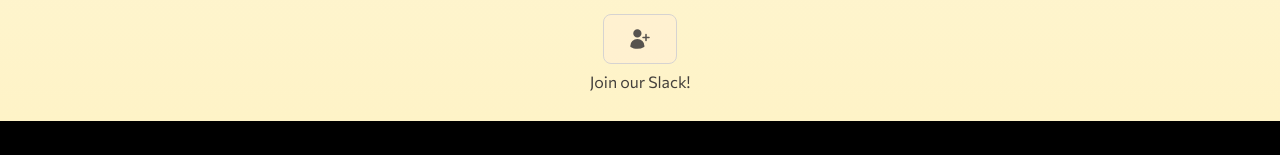
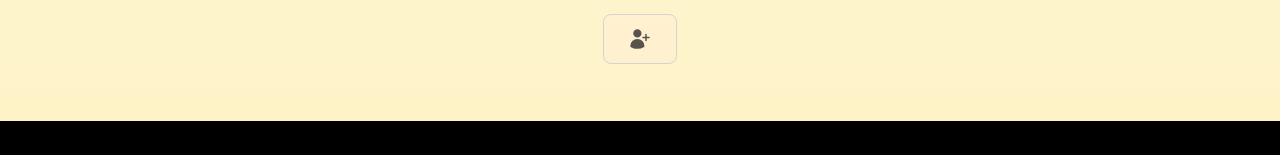
Before and after one commit to torsor-io/torsor-io, a React (Create React App) app: page /#/team in a window 1280 px wide. Shown: the part 679-834 px from the top of the page. After the commit the page ends 813 px from the top, so only its background shows below. Built offline with nearby package versions, Linux system fonts and the light colour scheme; the HTML template or start-up script is replaced by a standard one.

Commit message:
Update index.js

```diff
--- a/src/components/TeamPage/index.js
+++ b/src/components/TeamPage/index.js
@@ -114,7 +114,6 @@ const TeamPage = ({ isDark, setIsDark, waveState, setWaveState }) => {
               >
                 <UserPlusIcon className={`h-6 w-6 ${textColor}`} />
               </a>
-	  <p>Join our Slack!</p>
               <p></p>
             </div>
 
```
